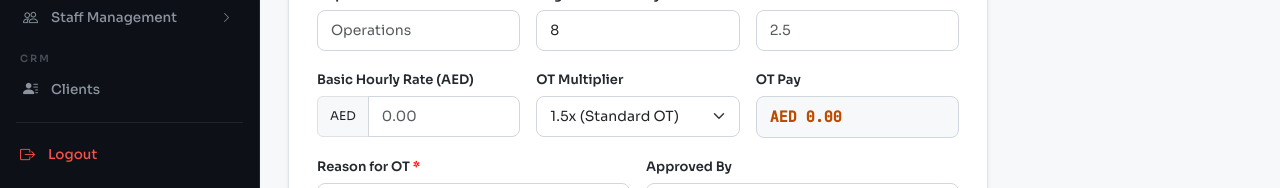
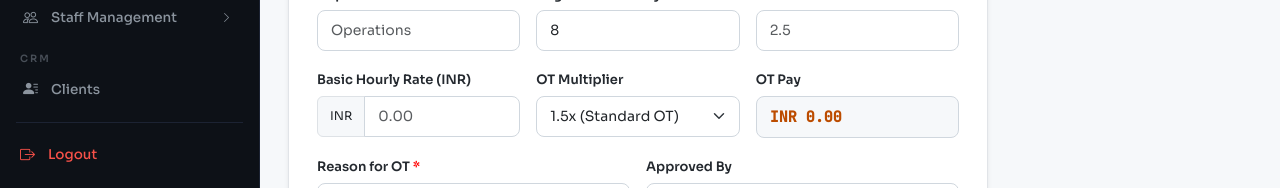
Before and after one commit to sachin-error/BIP-FENCING-REACT-CODE, a React (Vite) app in the folder bip-admin/: page /ot in a window 1280 px wide. Shown: the part 334-522 px from the top of the page. Built offline with nearby package versions, Linux system fonts and the light colour scheme; sample sign-in values are in the browser's storage.

Commit message:
OT-AED-to-INR

```diff
--- a/bip-admin/src/pages/OT.jsx
+++ b/bip-admin/src/pages/OT.jsx
@@ -57,9 +57,9 @@ export default function OT() {
                   <input type="number" className="form-control" name="otHours" value={form.otHours} onChange={handleChange} placeholder="2.5" min="0" step="0.5" required />
                 </div>
                 <div className="col-md-4">
-                  <label className="form-label">Basic Hourly Rate (AED)</label>
+                  <label className="form-label">Basic Hourly Rate (INR)</label>
                   <div className="input-group">
-                    <span className="input-group-text" style={{ fontSize: 12, background: '#f6f8fa' }}>AED</span>
+                    <span className="input-group-text" style={{ fontSize: 12, background: '#f6f8fa' }}>INR</span>
                     <input type="number" className="form-control" name="basicHourlyRate" value={form.basicHourlyRate} onChange={handleChange} placeholder="0.00" min="0" />
                   </div>
                 </div>
@@ -75,7 +75,7 @@ export default function OT() {
                 <div className="col-md-4">
                   <label className="form-label">OT Pay</label>
                   <div className="form-control" style={{ background: otPay > 0 ? '#fff1e5' : '#f6f8fa', fontFamily: 'JetBrains Mono, monospace', fontWeight: 700, color: '#bc4c00', fontSize: 15 }}>
-                    AED {otPay.toFixed(2)}
+                    INR {otPay.toFixed(2)}
                   </div>
                 </div>
                 <div className="col-md-6">
```
